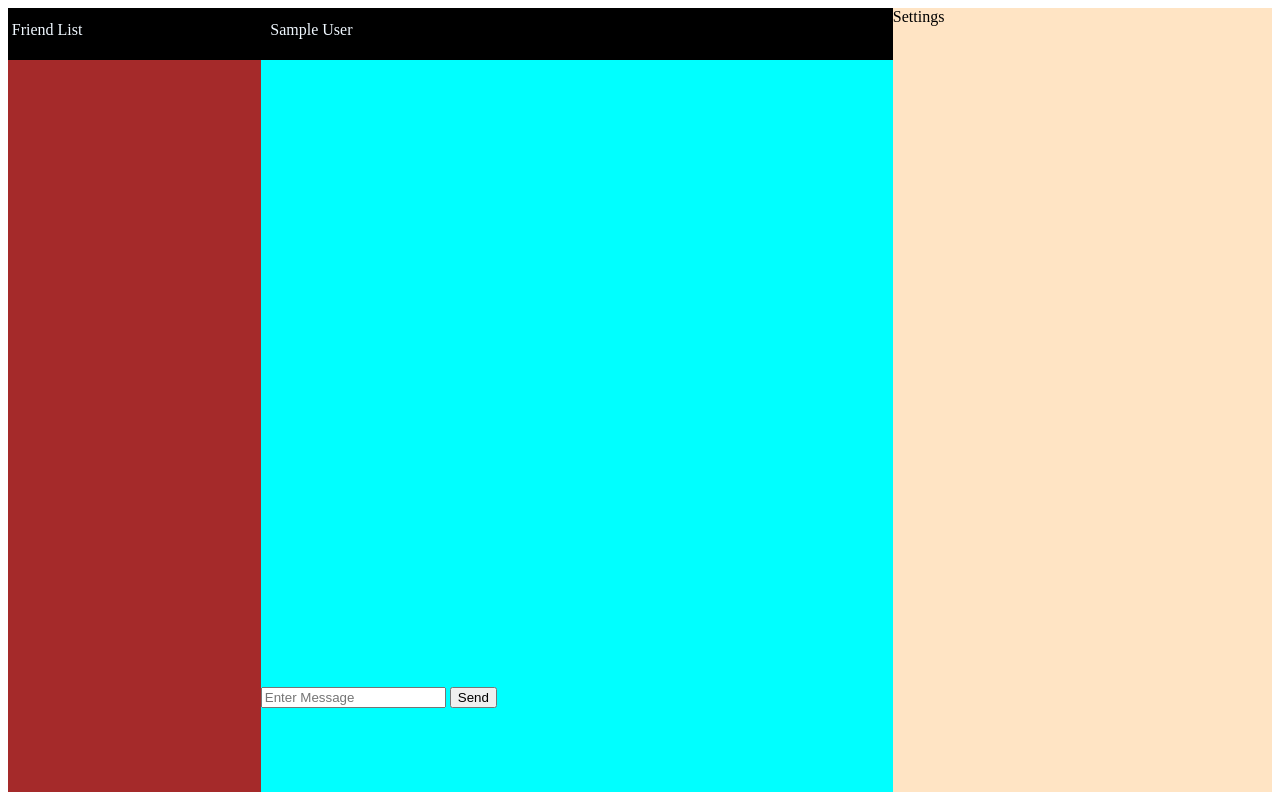
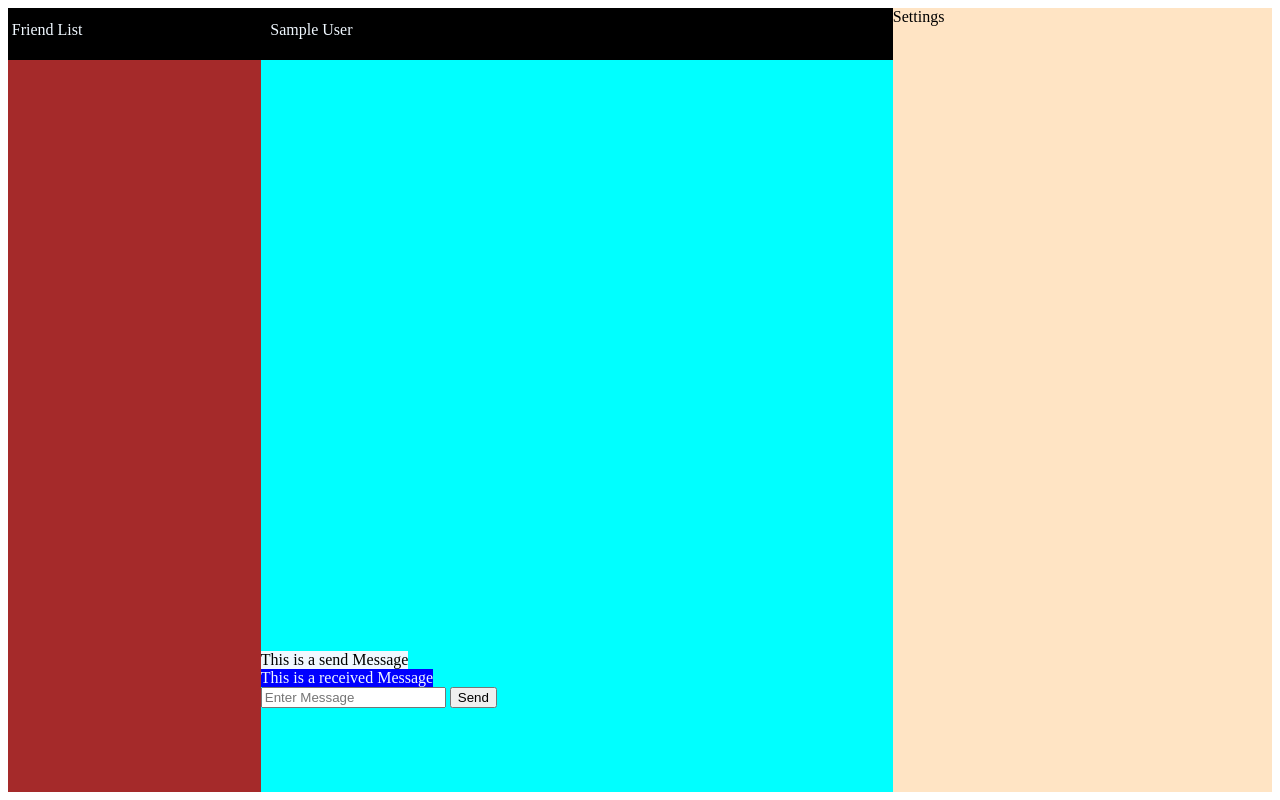
Before and after one commit to Riddhick/ChatApp, a PHP site: page /php/Home.php in a window 1280 px wide. Run offline with PHP 8.4, Linux system fonts and the light colour scheme; the visitor is signed in with stand-in values (Sample User, id 1); data that the repository does not hold is empty.

Commit message:
Message Changes

```diff
--- a/css/profile.css
+++ b/css/profile.css
@@ -54,3 +54,25 @@
 .receiver-bar{
     display: none;
 }
+.message{
+    display: flex;
+    flex-direction: column;
+    justify-content: flex-end;
+    height: 100%;
+}
+.message-send{
+    width: fit-content;
+    background-color: aliceblue;
+    text-align:right;
+    height: auto;
+}
+.message-received{
+    width: fit-content;
+    background-color: blue;
+    color: aliceblue;
+    text-align: left;
+    height:auto;
+}
+.userid{
+    display: none;
+}
--- a/php/Home.php
+++ b/php/Home.php
@@ -16,13 +16,14 @@
             <div class="friendlist">
 
                     <?php $mysqli=require __DIR__."/db_connection.php";
-                    $sql="SELECT name FROM user WHERE id!='$user_id'";
+                    $sql="SELECT name,id FROM user WHERE id!='$user_id'";
                     $records=mysqli_query($conn,$sql);
                     $i=0;
                     foreach ($records as $record){
                         //$row=mysqli_fetch_assoc($record);?>
                         <div class="friend">
                         <text id="friend-id<?php echo $i;?>"><?php echo $record["name"];?></text>
+                        <text class="userid" id="user-id<?php echo $i;?>"><?php echo $record["id"];?></text>
                         <button class="btn1" id="<?php echo $i;?>" type="button" onclick=openPrompt(this.id)>Message</button>
                 </div>
                     <?php
@@ -36,6 +37,10 @@
             </div>
             <div class="message-text">
                 <div class="name-bar receiver-bar" id="receiver-name"></div>
+                <div class="message">
+                    <div class="message-send">This is a send Message</div>
+                    <div class="message-received">This is a received Message</div>
+                </div>
             </div>
             <div class="message-show">
                 <form name="message">
--- a/script/message.js
+++ b/script/message.js
@@ -1,11 +1,18 @@
+function showMessages(u_id,value){
+    var user=u_id.concat(value);
+    var getUser=document.getElementById(user);
+    //console.log(getUser.innerText);
+}
 function openPrompt(value){
    // var f_id= document.getElementById("friend-id");
     var receiver=document.getElementById("receiver-name");
     var f_id="friend-id";
+    var u_id="user-id"
     let newid=f_id.concat(value);
     receiver.innerText="";
     //console.log(newid);
     var name=document.getElementById(newid);
     receiver.style.display="flex";
     receiver.innerText=name.innerText ;
+    showMessages(u_id,value);
 }
```
